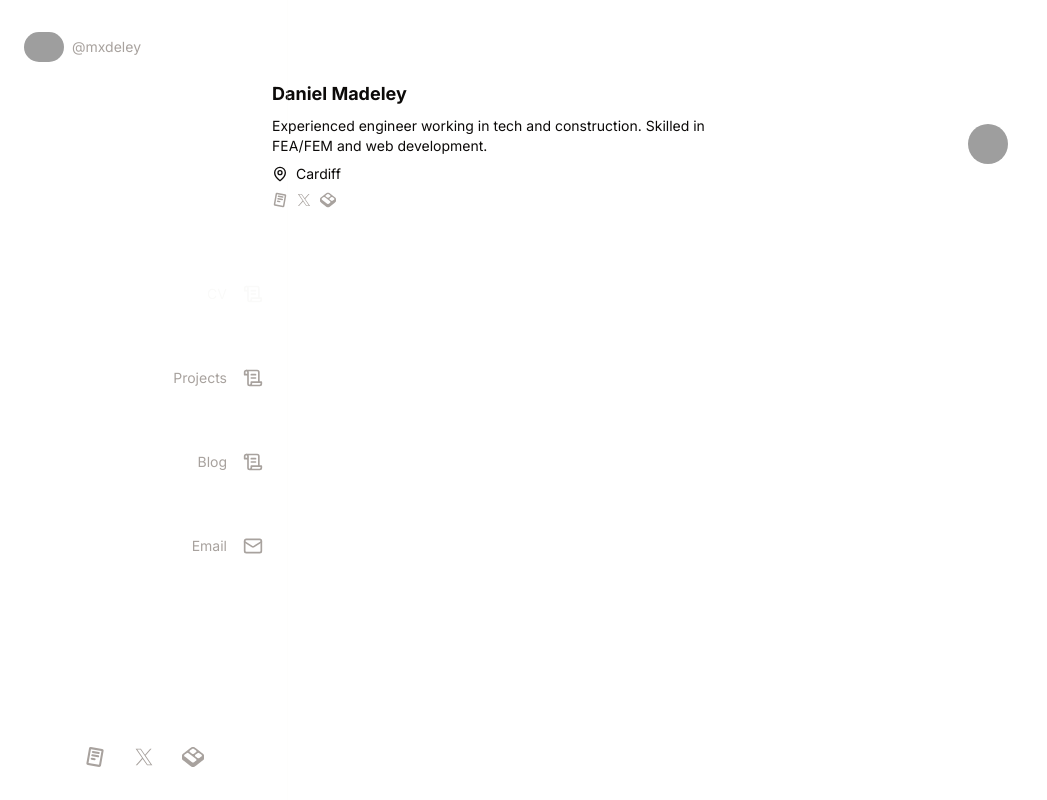
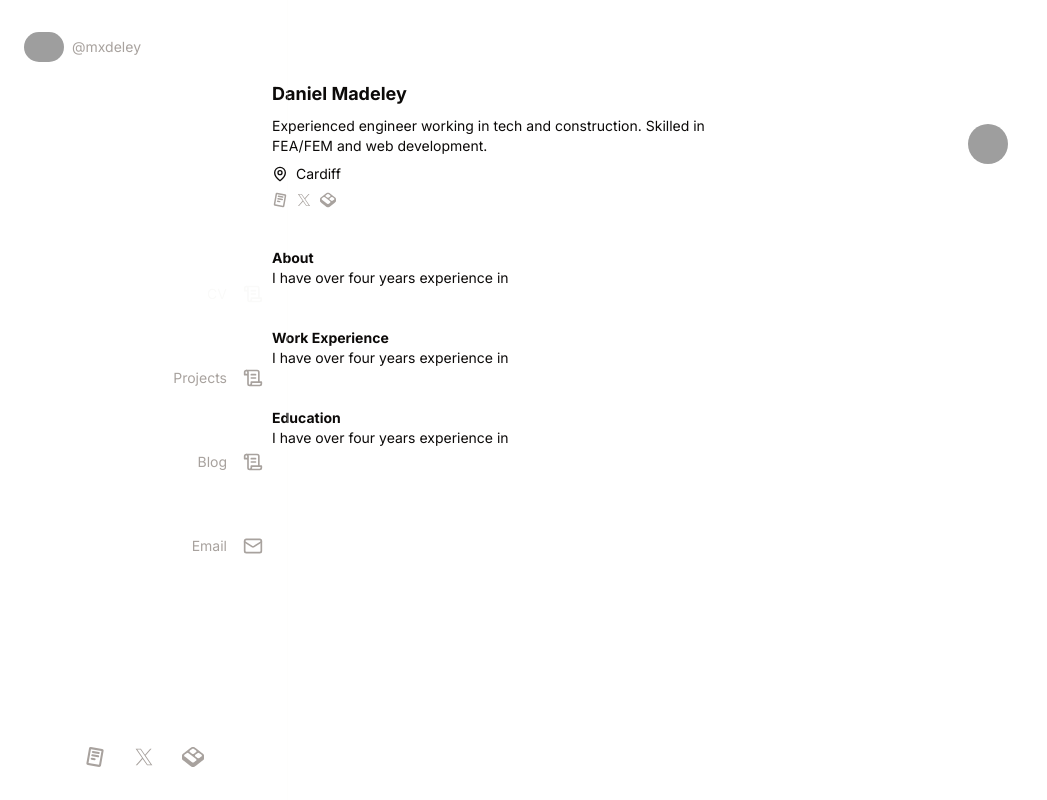
Before and after one commit to mxdeley/mxdeley.com, a Next.js app: page /cv in a window 1280 px wide. Shown: the whole page, without its empty margins (0-1047 px from the left). Built offline with nearby package versions, Linux system fonts and the light colour scheme; grey boxes are pictures that could not be loaded.

Commit message:
added a cv section - education

```diff
--- a/app/cv/page.tsx
+++ b/app/cv/page.tsx
@@ -32,6 +32,24 @@ export default function CV() {
             </Avatar>
             </div>
         </div>
+        <div className="flex justify-start w-full">
+            <div>
+                <h2 className="text-md font-bold">About</h2>
+                <p>I have over four years experience in </p>
+            </div>
+        </div>
+        <div className="flex justify-start w-full">
+            <div>
+                <h2 className="text-md font-bold">Work Experience</h2>
+                <p>I have over four years experience in </p>
+            </div>
+        </div>
+        <div className="flex justify-start w-full">
+            <div>
+                <h2 className="text-md font-bold">Education</h2>
+                <p>I have over four years experience in </p>
+            </div>
+        </div>
       </main>
     );
   }
```
